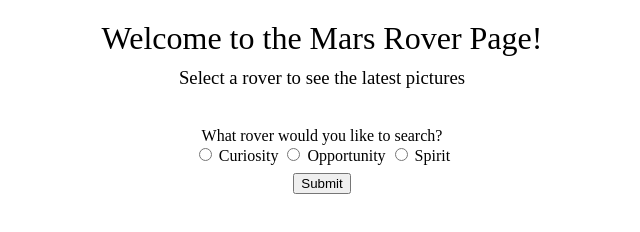
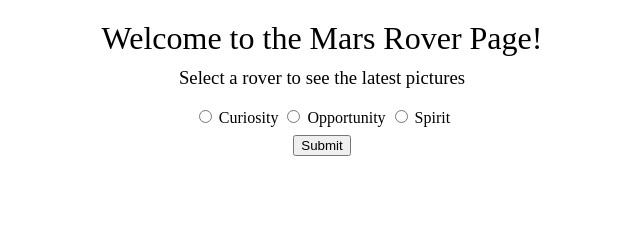
Before and after one commit to ljmccode/Mars-Rover, a website: page src/public/index.html in a window 1280 px wide. Shown: the whole page, without its empty margins (318-958 px from the left). Drawn offline with nearby package versions, Linux system fonts and the light colour scheme.

Commit message:
Style: Reorganize HTML

```diff
--- a/src/public/index.html
+++ b/src/public/index.html
@@ -6,8 +6,8 @@
     <meta name="viewport" content="width=device-width, initial-scale=1.0">
     <meta http-equiv="X-UA-Compatible" content="ie=edge">
     <script src="https://cdnjs.cloudflare.com/ajax/libs/immutable/3.8.2/immutable.min.js"></script>
+    <link rel="stylesheet" href="./assets/stylesheets/resets.css">
     <link rel="stylesheet" href="./assets/stylesheets/index.css">
-    <link rel="stylesheet" href="./assets/stylesheets/resets.css">
     <title>Document</title>
 </head>
 
@@ -16,10 +16,7 @@
         <div id="root">
             <h1>Loading...</h1>
         </div>
-        <div id="slideshow-container"></div>
-    </main>
     <form>
-        <p>What rover would you like to search?</p>
         <input type="radio" id="curiosityRadio" name="rover" value="curiosity">
         <label for="curiosity">Curiosity</label>
         <input type="radio" id="opportunityRadio" name="rover" value="opportunity">
@@ -28,6 +25,9 @@
         <label for="spirit">Spirit</label>
         <button>Submit</button>
     </form>
+    <div id="slideshow-container"></div>
+    </main>
+
 </body>
 
 <script src="./client.js"></script>
```
